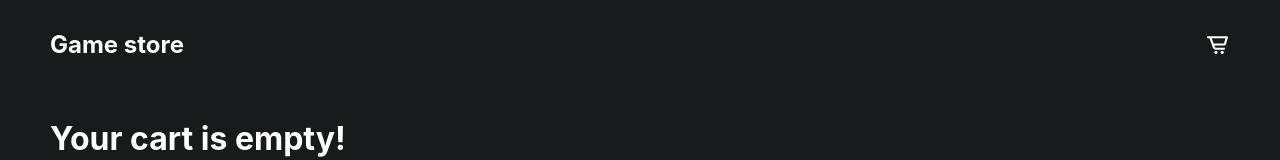
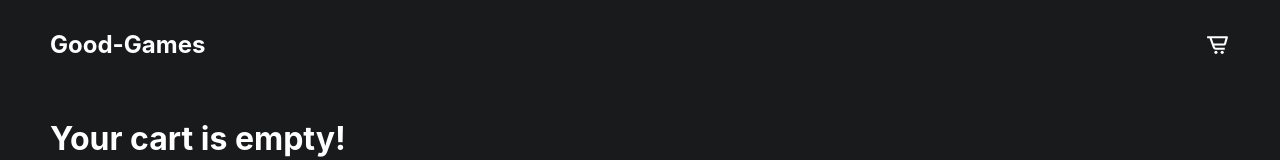
Before and after one commit to dikiyrot/shop-game, a React (Create React App) app: page /order in a window 1280 px wide. Shown: the top 160 px of the page. Built offline with nearby package versions, Linux system fonts and the light colour scheme.

Commit message:
update link

```diff
--- a/src/components/Header/Header.jsx
+++ b/src/components/Header/Header.jsx
@@ -8,7 +8,7 @@ const Header = () => {
 		<div className={styles.header}>
 			<div className={styles.container}>
 				<Link to="/shop-game" className={styles.header__title}>
-					Game store
+					Good-Games
 				</Link>
 				<div className={styles.header__cartBtn}>
 					<CartBlock />
```
